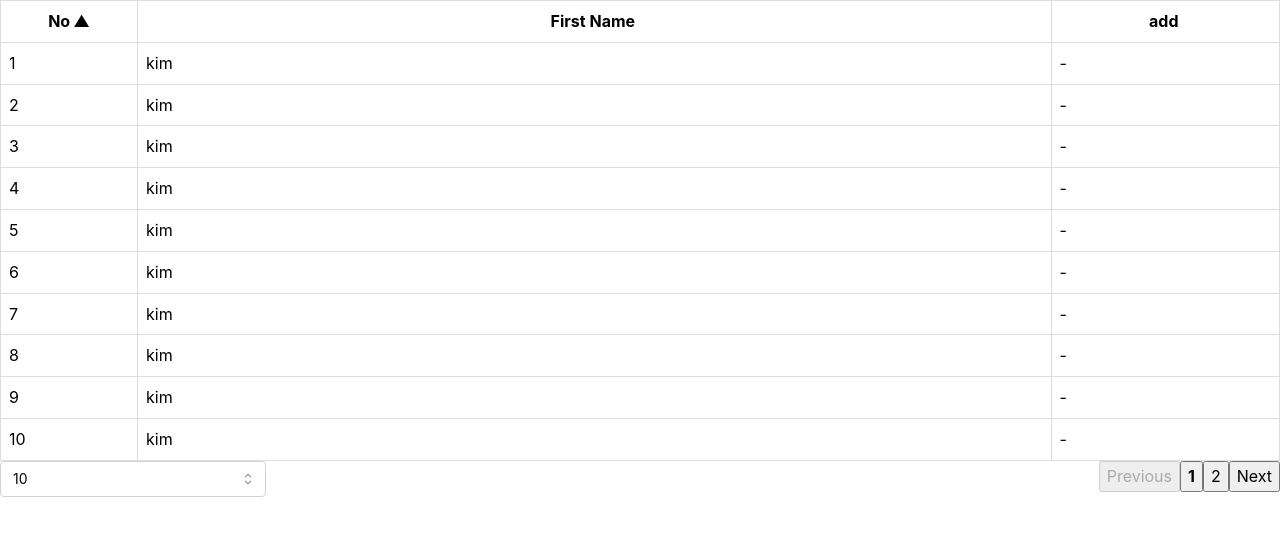
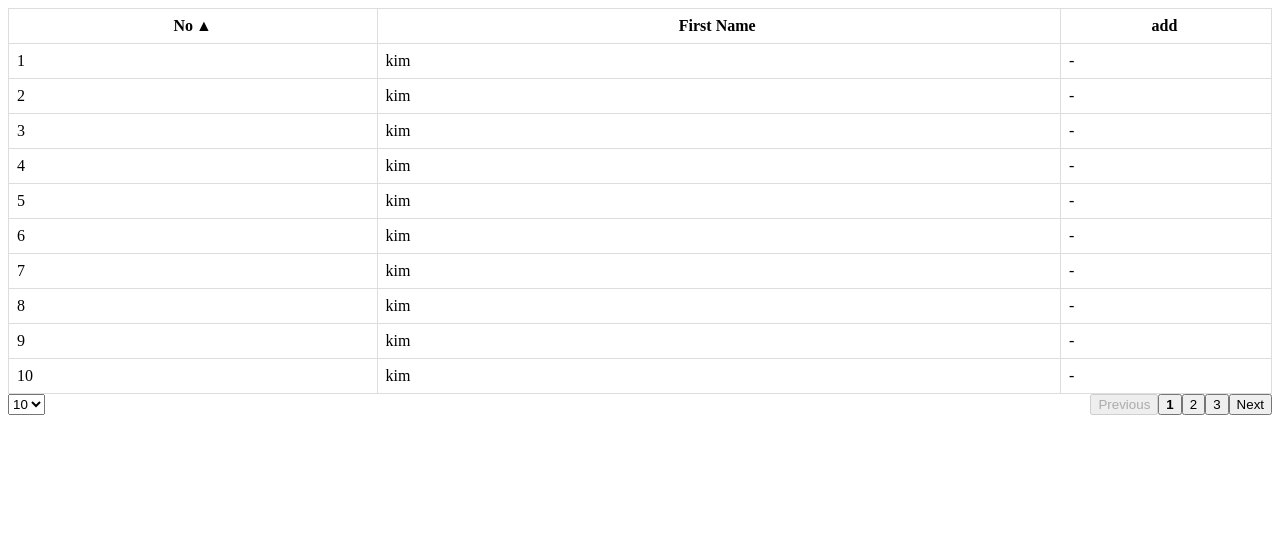
Before and after one commit to novice1993/rex-web-table, a React (Vite) app: page / in a window 1280 px wide. Shown: the top 536 px of the page. Built offline with nearby package versions, Linux system fonts and the light colour scheme; what jotai-immer would draw is missing.

Commit message:
[refactor] page size selector 컴포넌트 마이그레이션 (mantine -> html)

```diff
--- a/package.json
+++ b/package.json
@@ -10,8 +10,6 @@
     "preview": "vite preview"
   },
   "dependencies": {
-    "@mantine/core": "^7.12.2",
-    "@mantine/hooks": "^7.12.2",
     "@tanstack/react-table": "^8.20.5",
     "jotai": "^2.9.3",
     "jotai-immer": "^0.4.1",
--- a/src/App.tsx
+++ b/src/App.tsx
@@ -27,13 +27,22 @@ const dummyData: Array<Example> = [
   { No: 10, firstName: "kim", add: "-" },
   { No: 11, firstName: "kim", add: "-" },
   { No: 12, firstName: "kim", add: "-" },
+  { No: 13, firstName: "kim", add: "-" },
+  { No: 14, firstName: "kim", add: "-" },
+  { No: 15, firstName: "kim", add: "-" },
+  { No: 16, firstName: "kim", add: "-" },
+  { No: 17, firstName: "kim", add: "-" },
+  { No: 18, firstName: "kim", add: "-" },
+  { No: 19, firstName: "kim", add: "-" },
+  { No: 20, firstName: "kim", add: "-" },
+  { No: 21, firstName: "kim", add: "-" },
 ];
 
 const columns: ColumnDef<Example>[] = [
   {
     accessorKey: "No",
     header: "No",
-    size: 30,
+    size: 100,
   },
   {
     accessorKey: "firstName",
--- a/src/components/TableFooter/TablePageSizeSelect.tsx
+++ b/src/components/TableFooter/TablePageSizeSelect.tsx
@@ -1,9 +1,7 @@
-import { Select } from "@mantine/core";
 import { PaginationState } from "@tanstack/react-table";
-import { Dispatch, SetStateAction } from "react";
+import { Dispatch, SetStateAction, ChangeEvent } from "react";
 import {
   checkDefaultSizeExist,
-  convertNumToString,
   handleChangePageSize,
 } from "../../util/footer.util";
 
@@ -15,21 +13,31 @@ export interface TablePageSizeSelectProps {
 
 export const TablePageSizeSelect = (props: TablePageSizeSelectProps) => {
   const {
-    pageSizeList = [10, 15, 20, 25, 30], // default value 설정
+    pageSizeList = [10, 15, 20, 25, 30], // 기본값 설정
     pagination,
     setPagination,
   } = props;
 
   const sizeList: Array<number> = pageSizeList;
 
-  // useTablePagination hook에서 설정한 기본 pageSize가 pageSizeList에 없을 경우 추가
+  // 기본 페이지 크기 추가 확인
   checkDefaultSizeExist(sizeList, pagination.pageSize);
 
+  const handleSelectChange = (event: ChangeEvent<HTMLSelectElement>) => {
+    handleChangePageSize(event.target.value, setPagination);
+  };
+
   return (
-    <Select
-      data={convertNumToString(sizeList)}
+    <select
+      id="pageSizeSelect"
       value={String(pagination.pageSize)}
-      onChange={(pageSize) => handleChangePageSize(pageSize, setPagination)}
-    />
+      onChange={handleSelectChange}
+    >
+      {sizeList.map((size) => (
+        <option key={size} value={size}>
+          {size}
+        </option>
+      ))}
+    </select>
   );
 };
--- a/src/components/TableFooter/index.tsx
+++ b/src/components/TableFooter/index.tsx
@@ -10,7 +10,13 @@ const TableFooter = (props: TableFooterProps) => {
   const { pageSizeList, totalPageNum, pagination, setPagination } = props;
 
   return (
-    <div style={{ display: "flex", justifyContent: "space-between" }}>
+    <div
+      style={{
+        width: "100%",
+        display: "flex",
+        justifyContent: "space-between",
+      }}
+    >
       <TablePageSizeSelect
         pageSizeList={pageSizeList}
         pagination={pagination}
--- a/src/main.tsx
+++ b/src/main.tsx
@@ -1,12 +1,4 @@
 import { createRoot } from "react-dom/client";
 import App from "./App.tsx";
 
-import { MantineProvider } from "@mantine/core";
-import { theme } from "./theme.ts";
-import "@mantine/core/styles.css";
-
-createRoot(document.getElementById("root")!).render(
-  <MantineProvider theme={theme}>
-    <App />
-  </MantineProvider>
-);
+createRoot(document.getElementById("root")!).render(<App />);
--- a/src/theme.ts
+++ /dev/null
@@ -1,5 +0,0 @@
-import { createTheme } from "@mantine/core";
-
-export const theme = createTheme({
-  /** mantine ui theme */
-});
--- a/src/util/footer.util.ts
+++ b/src/util/footer.util.ts
@@ -4,22 +4,20 @@ import { Dispatch, SetStateAction } from "react";
 type SetPaginationType = Dispatch<SetStateAction<PaginationState>>;
 
 // 1) page size select
-export const checkDefaultSizeExist = (sizeList: Array<number>, defaulSize: number) => {
+export const checkDefaultSizeExist = (
+  sizeList: Array<number>,
+  defaulSize: number
+) => {
   if (!sizeList.includes(defaulSize)) {
     sizeList.push(defaulSize);
     sizeList.sort((a, b) => a - b);
   }
 };
 
-export const convertNumToString = (originData: Array<number>) => {
-  const result = originData.map((data) => {
-    return String(data);
-  });
-
-  return result;
-};
-
-export const handleChangePageSize = (pageSize: string | null, setPagination: SetPaginationType) => {
+export const handleChangePageSize = (
+  pageSize: string | null,
+  setPagination: SetPaginationType
+) => {
   setPagination((prevState: PaginationState) => {
     // page size 변경에 맞춰 page number 조절
     const currentItemIndex = prevState.pageIndex * prevState.pageSize + 1;
@@ -35,7 +33,10 @@ export const handleChangePageSize = (pageSize: string | null, setPagination: Set
 };
 
 // 2) table pagination
-export const handleChangePageIndex = (pageNum: number, setPagination: SetPaginationType) => {
+export const handleChangePageIndex = (
+  pageNum: number,
+  setPagination: SetPaginationType
+) => {
   // page number에서 -1을 한 값이 data와 연결되는 pageIndex와 일치하므로 -1 처리
   const newPageIndex = pageNum - 1;
 
```
Also changed, not shown: 1 other file (tests, documents, lock files or other folders).
